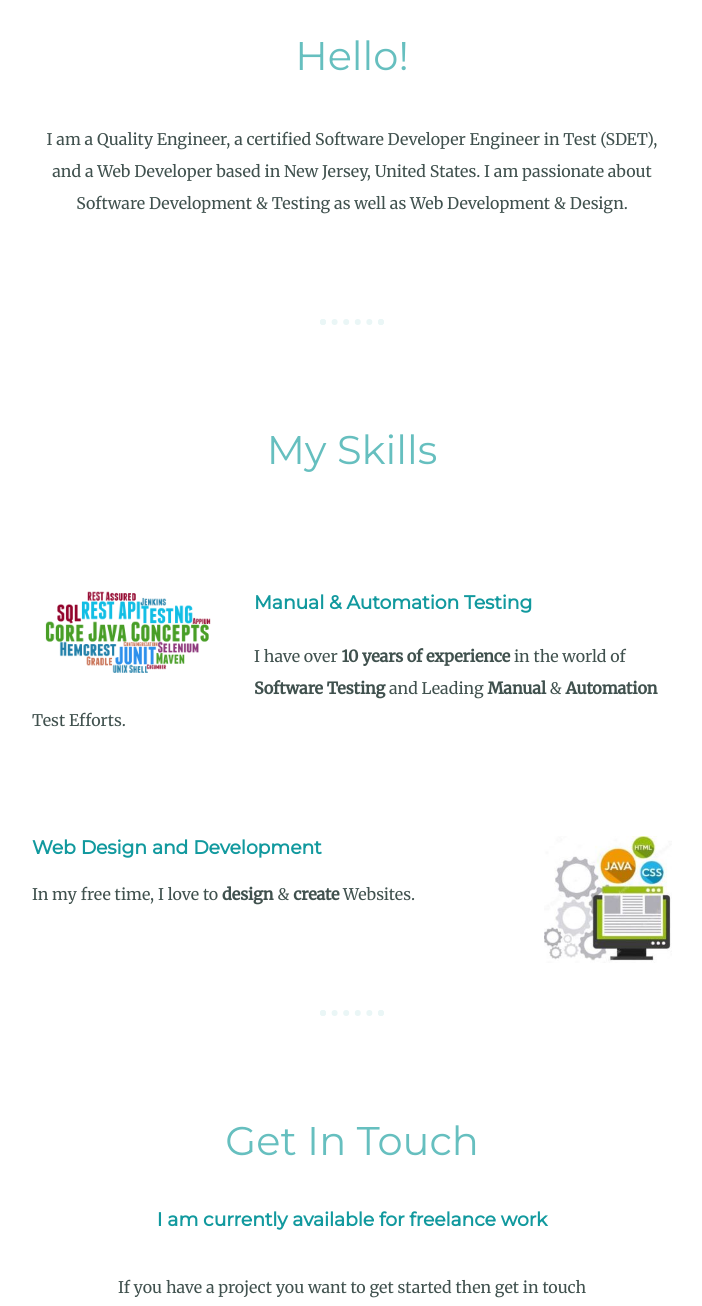
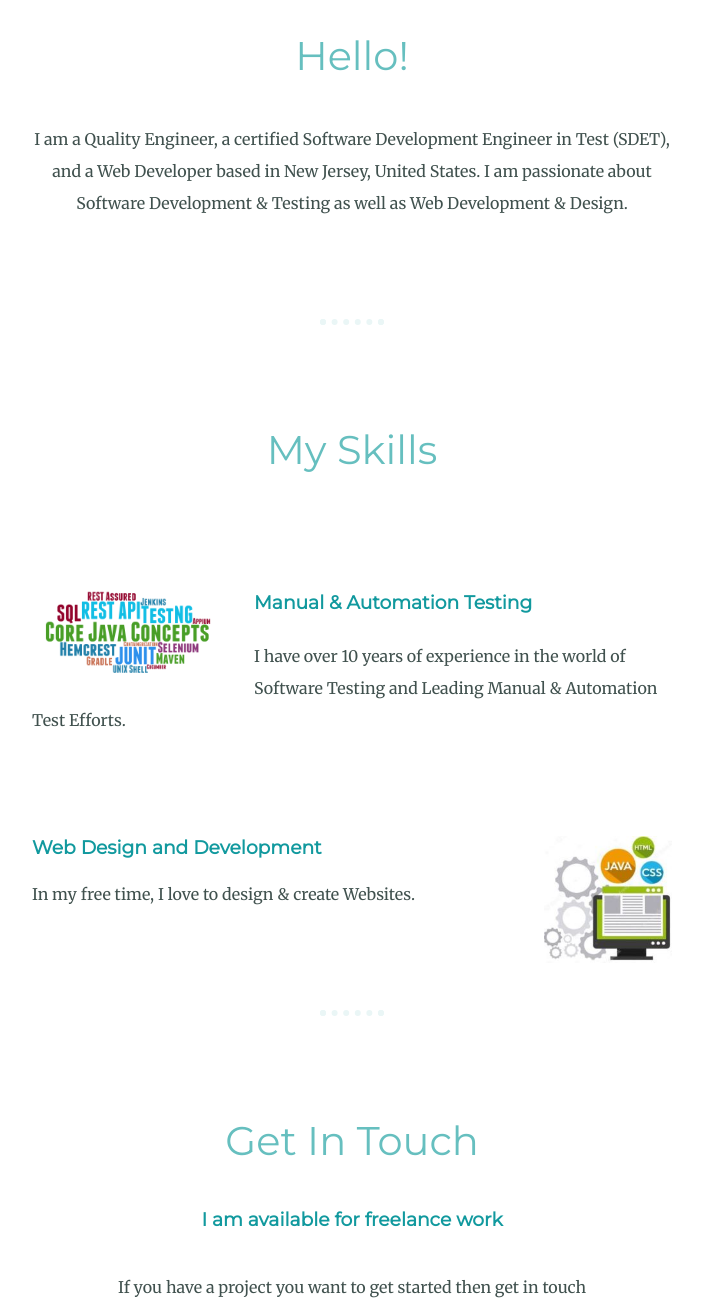
Before and after one commit to batman1023/malicss, a plain HTML site: page index.html in a window 1280 px wide. Shown: the part 1180-2486 px from the top of the page, without its empty margins (288-990 px from the left). Drawn offline with Linux system fonts and the light colour scheme.

Commit message:
Add files via upload

```diff
--- a/index.html
+++ b/index.html
@@ -25,7 +25,8 @@
     <div class="profile">
       <img class="profile-pic" src="images/bitmoji1.png" alt="My-Photo">
       <h2>Hello!</h2>
-      <p class="intro">I am a Quality Engineer, a certified Software Developer Engineer in Test (SDET), and a Web Developer based in New Jersey, United States. I am passionate about Software Development & Testing as well as Web Development & Design.
+      <p class="intro">I am a Quality Engineer, a certified Software Development Engineer in Test (SDET), and a Web Developer based in New Jersey, United States. I am passionate about Software Development & Testing as well as Web Development &
+        Design.
       </p>
     </div>
     <hr>
@@ -34,20 +35,19 @@
       <div class="skill-row1">
         <img class="skill-image1" src="images/skills_a.png" alt="Skills-1">
         <h3>Manual & Automation Testing</h3>
-        <p class="skills1-desc">I have over <strong>10 years of experience</strong> in the world of <strong>Software Testing</strong> and Leading <strong>Manual</strong> & <strong>Automation</strong> Test Efforts.</p>
+        <p class="skills1-desc">I have over 10 years of experience in the world of Software Testing and Leading Manual & Automation Test Efforts.</p>
       </div>
       <div class="skill-row2">
         <img class="skill-image2" src="images/skills2_a.jpg" alt="Skills-2">
         <h3>Web Design and Development</h3>
-        <p class="skills2-desc">In my free time, I love to <strong>design</strong> & <strong>create</strong> Websites.
-        </p>
+        <p class="skills2-desc">In my free time, I love to design & create Websites.</p>
       </div>
     </div>
 
     <hr>
     <div class="contact-me">
       <h2>Get In Touch</h2>
-      <h3>I am currently available for freelance work</h3>
+      <h3>I am available for freelance work</h3>
       <p class="contact-msg">If you have a project you want to get started then get in touch </p>
       <a class="btn" href="mailto:malidesignsweb@gmail.com">CONTACT ME</a>
     </div>
```
